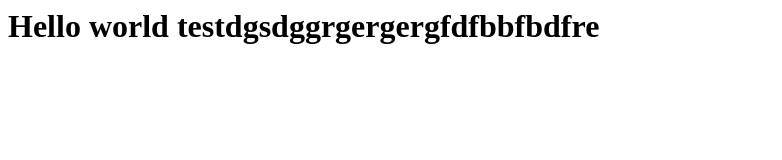
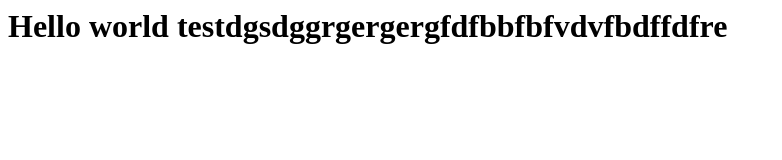
Before and after one commit to dev-koalescedesigns/test, a plain HTML site: page index.html in a window 1280 px wide. Shown: the whole page, without its empty margins (0-782 px from the left). Drawn offline with Linux system fonts and the light colour scheme.

Commit message:
Update index.html

```diff
--- a/index.html
+++ b/index.html
@@ -1 +1 @@
-<h1>Hello world testdgsdggrgergergfdfbbfbdfre</h1>
+<h1>Hello world testdgsdggrgergergfdfbbfbfvdvfbdffdfre</h1>
```
